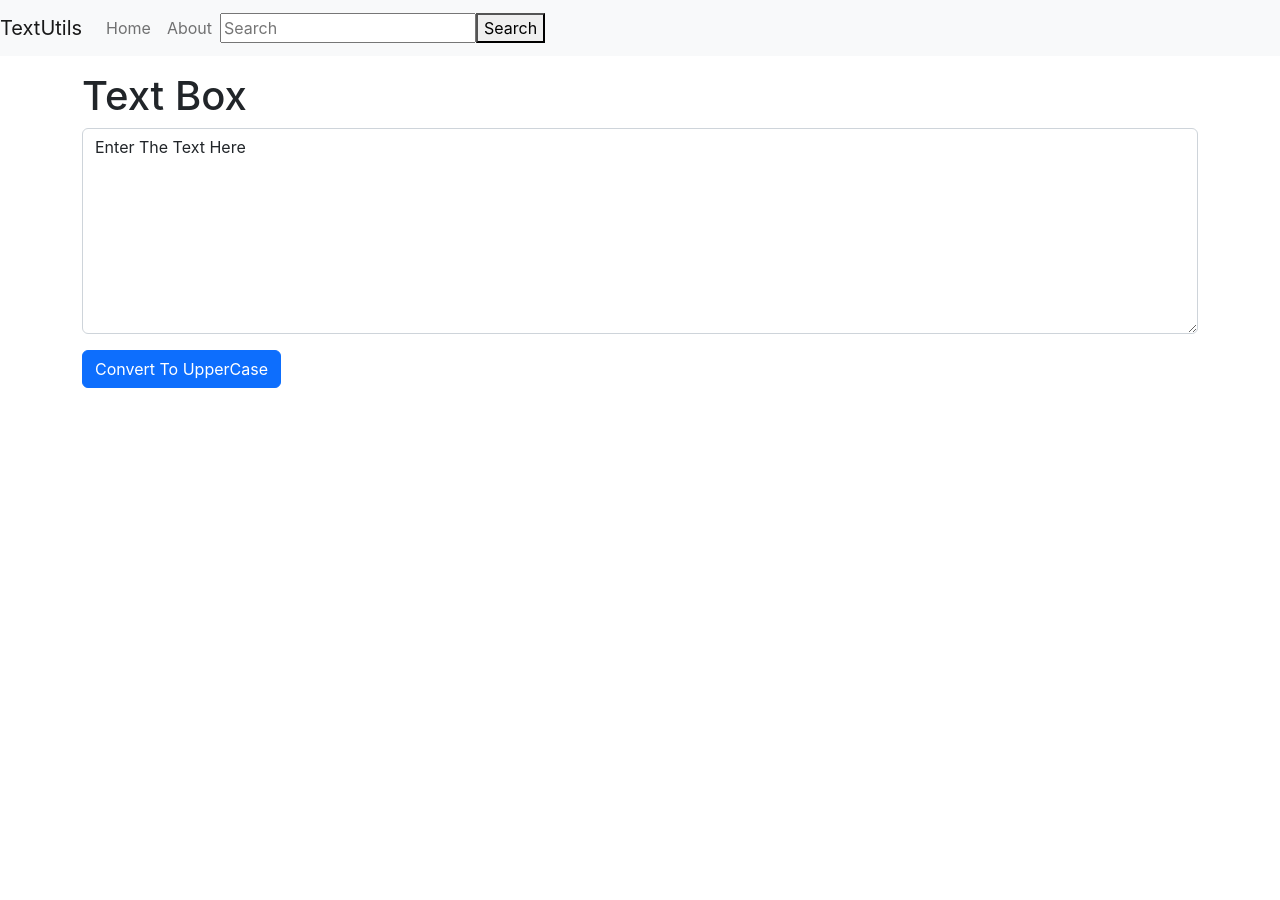
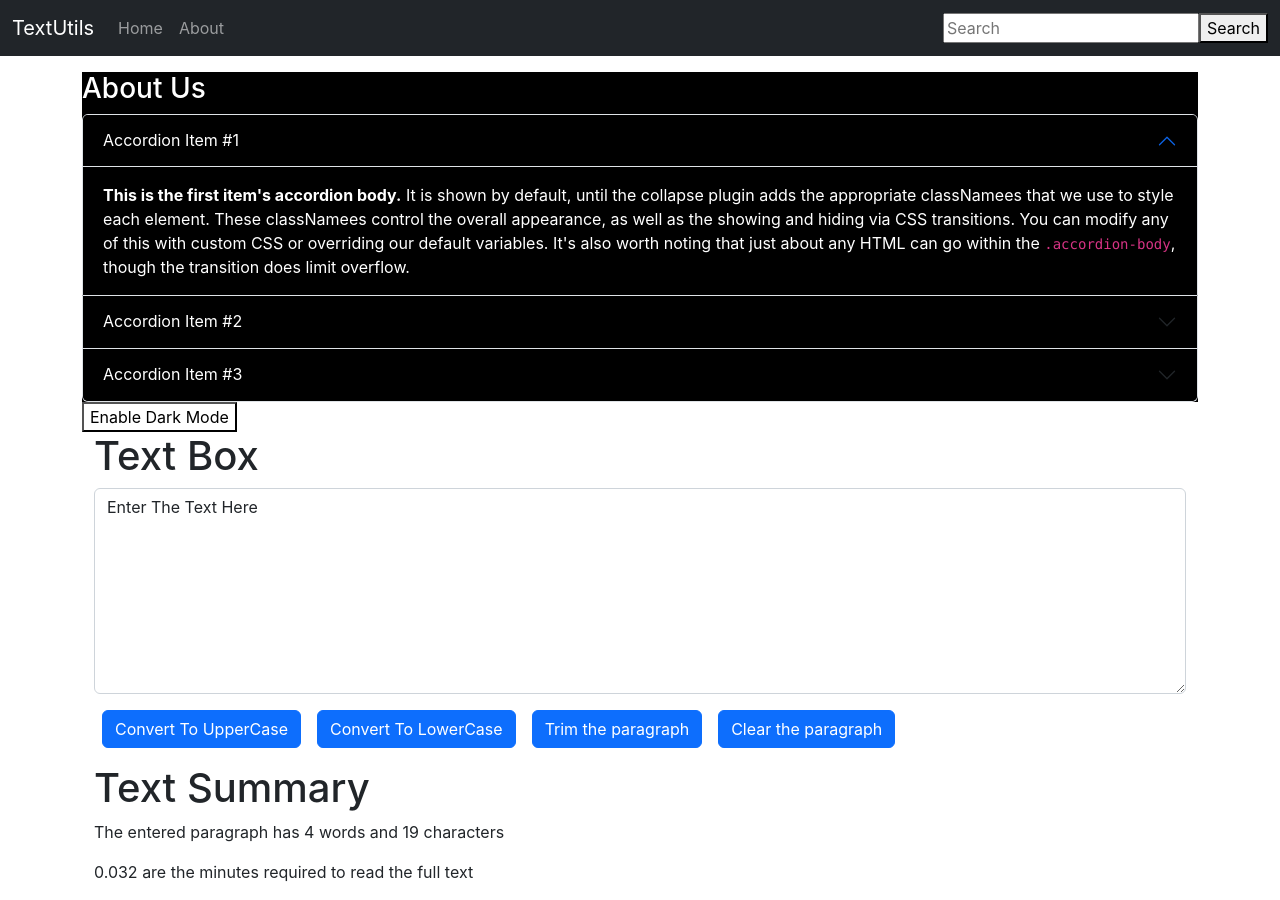
Before and after one commit to VNM02/TextUtitlity, a React (Create React App) app: page / in a window 1280 px wide. Before the commit the page ends 800 px from the top, so only its background shows below. Built offline with nearby package versions, Linux system fonts and the light colour scheme.

Commit message:
Lower and Clear

```diff
--- a/src/App.js
+++ b/src/App.js
@@ -2,12 +2,14 @@
 import './App.css';
 import Navbar from "./components/Navbar.js";
 import TextFrom from "./components/TextForm";
+import About from './components/About';
 let name="Vaibhav Mahajan"
 function App() {
   return (
     <>
 <Navbar title="TextUtils" about="About"/>
 <div className="container my-3" >
+<About></About>
 <TextFrom heading="Text Box" />
 </div>
 
--- /dev/null
+++ b/src/components/About.js
@@ -0,0 +1,93 @@
+import React, {useState} from 'react'
+
+export default function About() {
+	const [myStyle,setMyStyle]=useState(
+		{
+			color:'white',
+			backgroundColor:'black'
+		}
+	)
+	const [myStyleBtn,setMyStyleBtn]=useState(
+		{
+			color:'black',
+			backgroundColor:'white'
+		}
+	)
+	const [Btntext,setBtntext]=useState('Enable Dark Mode')
+	const toggleStyle=()=>{
+		if(myStyle.color=='white')
+		{
+			setMyStyle({
+				color:'black',
+			backgroundColor:'white'
+			})
+			setMyStyleBtn({
+				color:'white',
+				backgroundColor:'black'
+			})
+			setBtntext("Enable Light Mode")
+		}
+		else
+		{
+			setMyStyle({
+				color:'white',
+				backgroundColor:'black'
+			})
+			setMyStyleBtn({
+				color:'black',
+			backgroundColor:'white'
+			})
+			setBtntext("Enable Dark Mode")
+		}
+	}
+  return (
+	<>
+	<div classNameName="container my-3"  style={myStyle}>
+		<h3>About Us</h3>
+		<div className="accordion" style={myStyle} id="accordionExample">
+  <div className="accordion-item" style={myStyle}>
+    <h2 className="accordion-header" id="headingOne">
+      <button className="accordion-button" style={myStyle} type="button" data-bs-toggle="collapse" data-bs-target="#collapseOne" aria-expanded="true" aria-controls="collapseOne">
+        Accordion Item #1
+      </button>
+    </h2>
+    <div id="collapseOne" className="accordion-collapse collapse show" aria-labelledby="headingOne" data-bs-parent="#accordionExample">
+      <div className="accordion-body">
+        <strong>This is the first item's accordion body.</strong> It is shown by default, until the collapse plugin adds the appropriate classNamees that we use to style each element. These classNamees control the overall appearance, as well as the showing and hiding via CSS transitions. You can modify any of this with custom CSS or overriding our default variables. It's also worth noting that just about any HTML can go within the <code>.accordion-body</code>, though the transition does limit overflow.
+      </div>
+    </div>
+  </div>
+  <div className="accordion-item" style={myStyle}>
+    <h2 className="accordion-header" id="headingTwo">
+      <button className="accordion-button collapsed" style={myStyle} type="button" data-bs-toggle="collapse" data-bs-target="#collapseTwo" aria-expanded="false" aria-controls="collapseTwo">
+        Accordion Item #2
+      </button>
+    </h2>
+    <div id="collapseTwo" className="accordion-collapse collapse" aria-labelledby="headingTwo" data-bs-parent="#accordionExample">
+      <div className="accordion-body">
+        <strong>This is the second item's accordion body.</strong> It is hidden by default, until the collapse plugin adds the appropriate classNamees that we use to style each element. These classNamees control the overall appearance, as well as the showing and hiding via CSS transitions. You can modify any of this with custom CSS or overriding our default variables. It's also worth noting that just about any HTML can go within the <code>.accordion-body</code>, though the transition does limit overflow.
+      </div>
+    </div>
+  </div>
+  <div className="accordion-item" style={myStyle}>
+    <h2 className="accordion-header" id="headingThree">
+      <button className="accordion-button collapsed" style={myStyle} type="button" data-bs-toggle="collapse" data-bs-target="#collapseThree" aria-expanded="false" aria-controls="collapseThree">
+        Accordion Item #3
+      </button>
+    </h2>
+    <div id="collapseThree" className="accordion-collapse collapse" aria-labelledby="headingThree" data-bs-parent="#accordionExample">
+      <div className="accordion-body" style={myStyle}>
+        <strong>This is the third item's accordion body.</strong> It is hidden by default, until the collapse plugin adds the appropriate classNamees that we use to style each element. These classNamees control the overall appearance, as well as the showing and hiding via CSS transitions. You can modify any of this with custom CSS or overriding our default variables. It's also worth noting that just about any HTML can go within the <code>.accordion-body</code>, though the transition does limit overflow.
+      </div>
+    </div>
+  </div>
+</div>
+
+
+	</div>
+	<div classNameName="container my-3">
+<button type="button" onClick={toggleStyle} style={myStyleBtn} classNameName="btn btn-primary my-3">{Btntext}</button>
+</div>
+	</>
+  )
+}
--- a/src/components/Navbar.js
+++ b/src/components/Navbar.js
@@ -4,7 +4,8 @@
 export default function Navbar(props) {
   return (
 
-		   <nav className="navbar navbar-expand-lg navbar-light bg-light">
+		   <nav className="navbar navbar-expand-lg navbar-dark bg-dark">
+        <div className="container-fluid">
   <a className="navbar-brand" href="/">{props.title}</a>
   <button className="navbar-toggler" type="button" data-toggle="collapse" data-target="#navbarSupportedContent" aria-controls="navbarSupportedContent" aria-expanded="false" aria-label="Toggle navigation">
     <span className="navbar-toggler-icon"></span>
@@ -20,7 +21,7 @@
       </li>
 
     </ul>
-
+    </div>
     <form classNamename="form-inline my-2 my-lg-0 myb-3">
 		<style></style>
       <input classNamename="form-control mr-sm-2 myb-3" type="search" placeholder="Search" aria-label="Search"></input>
@@ -36,7 +37,7 @@
   )
 }
 
-Navbar.propTypes={                                 //Setting the datatypes of the property elements it si not a compulsory step
+Navbar.propTypes={                                 //Setting the datatypes of the property elements it is not a compulsory step
 	title:PropTypes.string,						   // Now title can be only a string
 	about:PropTypes.string
 }
--- a/src/components/TextForm.js
+++ b/src/components/TextForm.js
@@ -7,19 +7,44 @@
 		let newText=text.toUpperCase();
 		setText(newText)
 	}
+	const ChangeToDown= ()=> {                               // On click changes the entered text tolowercase
+		console.log("Button Was Clicked")
+		let newText=text.toLowerCase();
+		setText(newText)
+	}
+	const ClearText= ()=> {                               // On click clears
+		console.log("Button Was Clicked")
+		let newText='';
+		setText(newText)
+	}
+	const TrimText= ()=> {                               // On click changes trims the text
+		console.log("Button Was Clicked")
+		let newText=text.trim();
+		setText(newText)
+	}
 	const ChangedText= (event) =>{                          // Shows whatever text is entered in the text box
 		console.log("Changed");
-		setText(event.target.value)
+		setText(event.target.value)           // text=settext              // this implies that whatever text is entered in the textbox is saved in the text  variable
 	}
 	const [text, setText] = useState('Enter The Text Here');
   return (
-	<div>
+	<>
+	<div className="container">
 	 <h1>{props.heading}</h1>
   <div className="mb-3">
     {/* <label for="myBox">{props.heading}</label> */}
     <textarea className="form-control" value={text} onChange={ChangedText} id="myBox" rows="8"></textarea>
   </div>
-	<button className="btn btn-primary" onClick={ChangeToUp}>Convert To UpperCase</button>
+	<button className="btn btn-primary mx-2" onClick={ChangeToUp}>Convert To UpperCase</button>
+	<button className="btn btn-primary mx-2" onClick={ChangeToDown}>Convert To LowerCase</button>
+	<button className="btn btn-primary mx-2" onClick={TrimText}>Trim the paragraph</button>
+	<button className="btn btn-primary mx-2" onClick={ClearText}>Clear the paragraph</button>
 	</div>
+	<div className="container my-3">
+		<h1>Text Summary</h1>
+		<p>The entered paragraph has {text.split(" ").length} words and {text.length} characters</p>    {/* /// {text.split()} == it is an array */}
+		<p>{0.008 * text.split(" ").length} are the minutes required to read the full text</p>
+	</div>
+	</>
   )
 }
```
